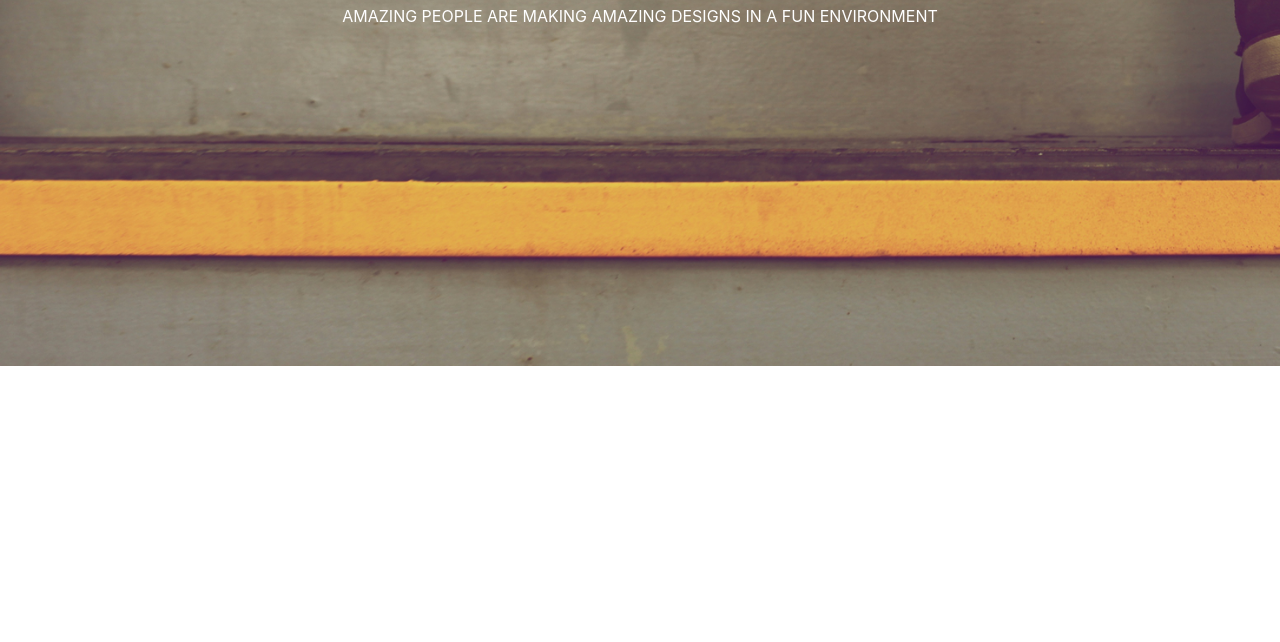
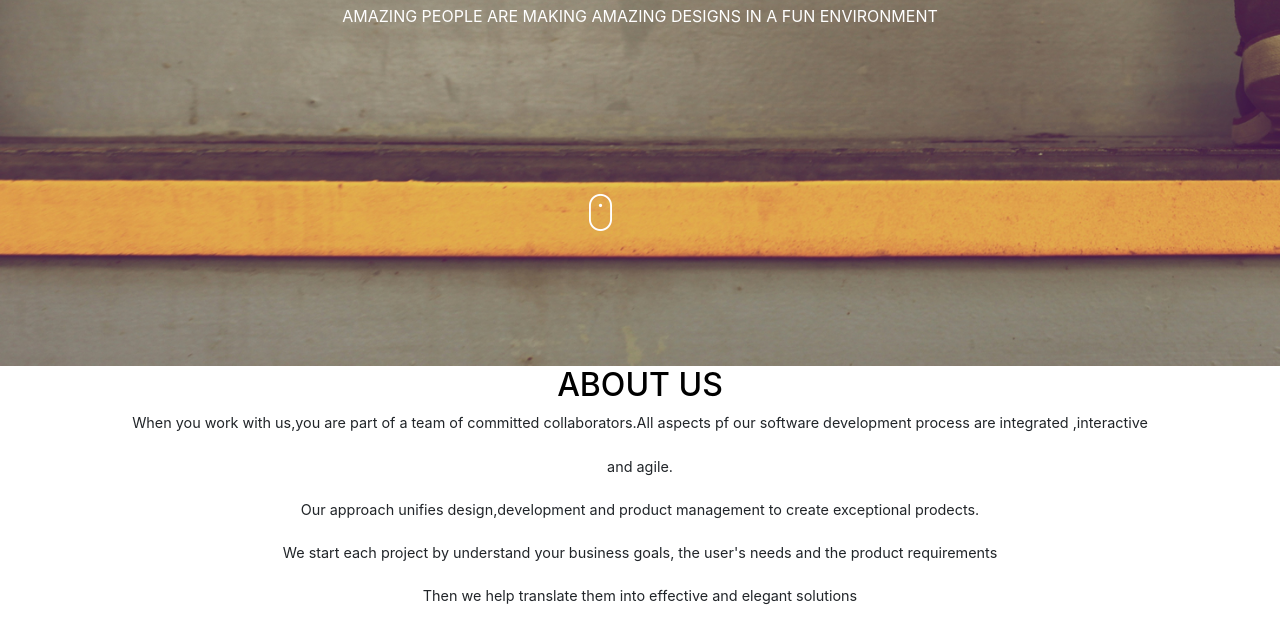
Before and after one commit to muyenzi/project3, a plain HTML site: page index.html in a window 1280 px wide. Shown: the part 564-1206 px from the top of the page. Before the commit the page ends 930 px from the top, so only its background shows below. Drawn offline with nearby package versions, Linux system fonts and the light colour scheme.

Commit message:
about us paragraph

```diff
--- a/css/index.css
+++ b/css/index.css
@@ -25,3 +25,13 @@ h1 {
 p {
     text-align: center;
 }
+.mouse {
+    padding-top: 150px;
+    margin-left: 46%;
+}
+#about {
+    height: 900px;
+}
+h2{
+    text-align: center;
+}
--- a/index.html
+++ b/index.html
@@ -15,6 +15,14 @@
      <img src="images/assets/logo/logo.png" class="logo">
      <h1 style="color:white;">WELCOME <br> TO DELANI STUDIO</h1>
      <p style="color:white;">AMAZING PEOPLE ARE MAKING AMAZING DESIGNS IN A FUN ENVIRONMENT</p>
+     <img src="images/assets/mouse_click.png" class="mouse">
+    </div>
+    <div id="about">
+        <h2 style="color:black;">ABOUT US</h2>
+        <p style="font-size:90%" >When you work with us,you are part of a team of committed collaborators.All aspects pf our software development process are integrated ,interactive<br><br>
+        and agile. <br><br>Our approach unifies design,development and product management to create exceptional prodects.<br><br>
+        We start each project by understand your business goals, the user's needs and the product requirements<br><br>
+      Then we help translate them into effective and elegant solutions</p>
     </div>
 
 </body>
```
